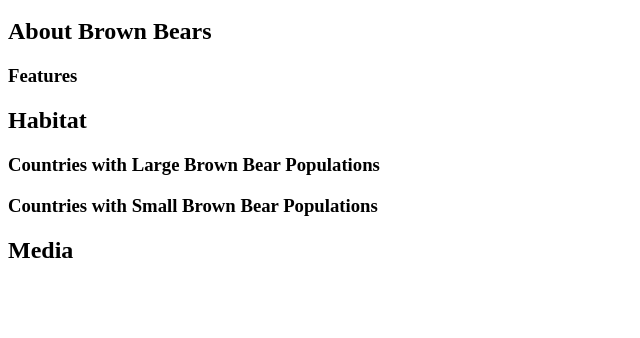
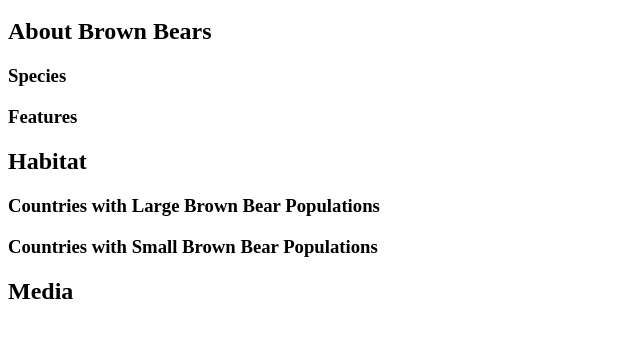
Before and after one commit to JohannesSeichter/JohannesSeichter.github.io, a plain HTML site: page workload/1/index.html in a window 1280 px wide. Shown: the part 48-386 px from the top of the page, without its empty margins (0-640 px from the left). Drawn offline with Linux system fonts and the light colour scheme.

Commit message:
6/16 Divs

```diff
--- a/workload/1/index.html
+++ b/workload/1/index.html
@@ -1,15 +1,16 @@
 <body>
     <h1>The Brown Bear</h1>
+    <div>
       <h2>About Brown Bears</h2>
+      <h3>Species</h3>
       <h3>Features</h3>
+    </div>
+    <div>
       <h2>Habitat</h2>
       <h3>Countries with Large Brown Bear Populations</h3>
       <h3>Countries with Small Brown Bear Populations</h3>
+    </div>
+    <div>
       <h2>Media</h2>
-
-
-
-
-
-
+    </div>
   </body>
```
Lines whose indentation alone changed are shown as unchanged.
